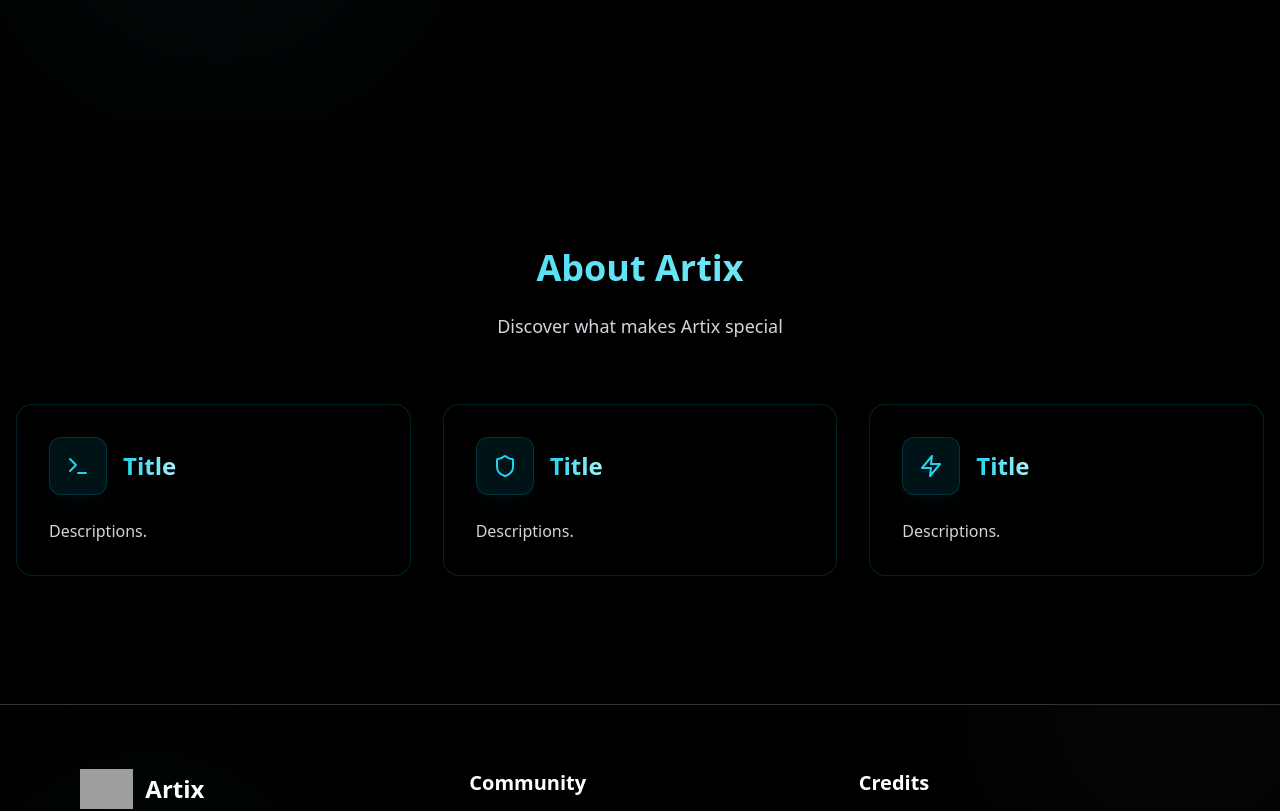
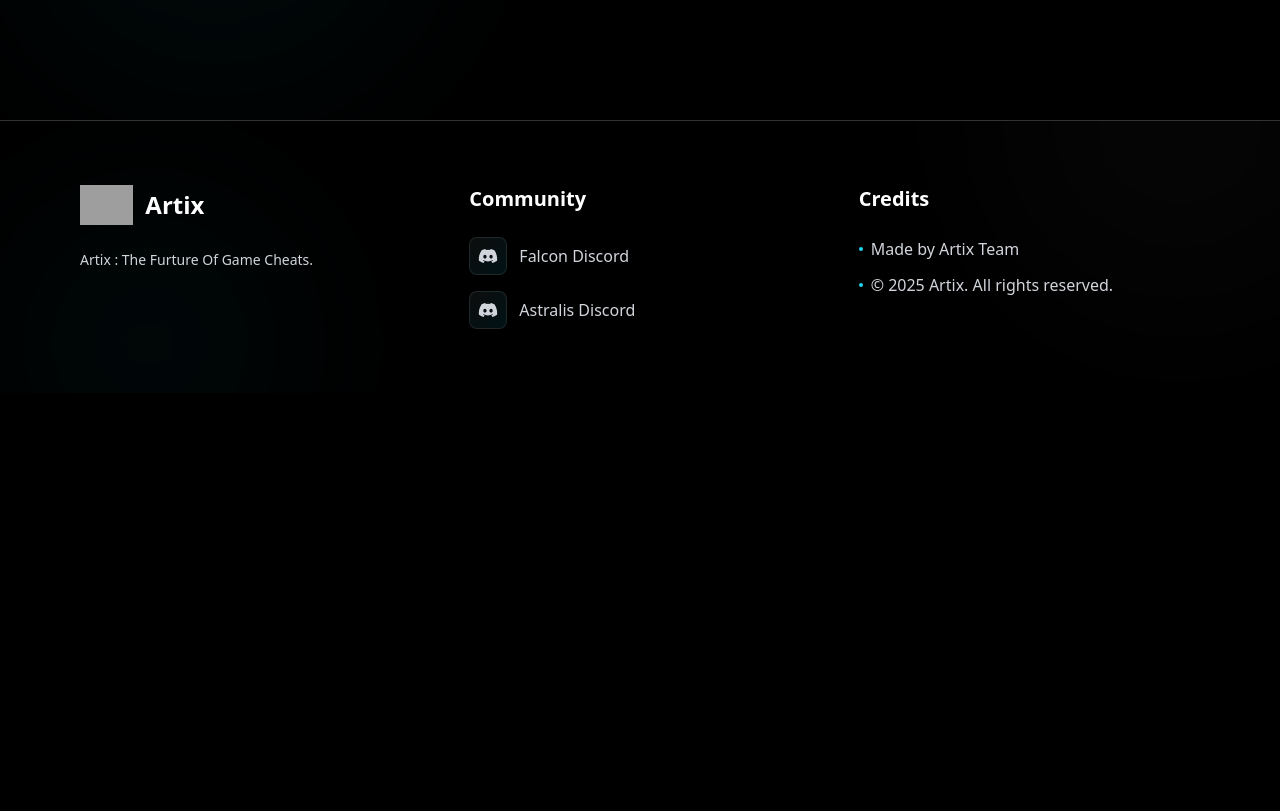
Before and after one commit to YellowGregs/Artix, a React (Vite) app: page / in a window 1280 px wide. Shown: the part 680-1491 px from the top of the page. After the commit the page ends 1073 px from the top, so only its background shows below. Built offline with nearby package versions, Linux system fonts and the light colour scheme; grey boxes are pictures that could not be loaded.

Commit message:
Update Home.tsx

```diff
--- a/src/pages/Home.tsx
+++ b/src/pages/Home.tsx
@@ -6,18 +6,9 @@ import { Terminal, Shield, Zap } from 'lucide-react';
 const Home = () => {
   return (
     <div className="bg-black relative">
-      {/* <div className="absolute inset-0 bg-black">
-        <div className="absolute w-[1000px] h-[1000px] -top-[400px] -right-[400px] rounded-full
-          bg-[radial-gradient(circle_at_center,rgba(34,211,238,0.1),transparent_70%)]
-          blur-3xl opacity-60 animate-blob"></div>
-        <div className="absolute w-[800px] h-[800px] top-[200px] -left-[300px] rounded-full
-          bg-[radial-gradient(circle_at_center,rgba(34,211,238,0.08),transparent_70%)]
-          blur-3xl opacity-50 animate-blob animation-delay-2000"></div>
-      </div> */}
-
       <Hero />
 
-      <section className="relative py-20 md:py-32 px-4">
+{/*       <section className="relative py-20 md:py-32 px-4">
         <div className="max-w-7xl mx-auto">
           <motion.div
             initial={{ opacity: 0, y: 20 }}
@@ -55,7 +46,7 @@ const Home = () => {
             />
           </div>
         </div>
-      </section>
+      </section> */}
     </div>
   );
 };
```
